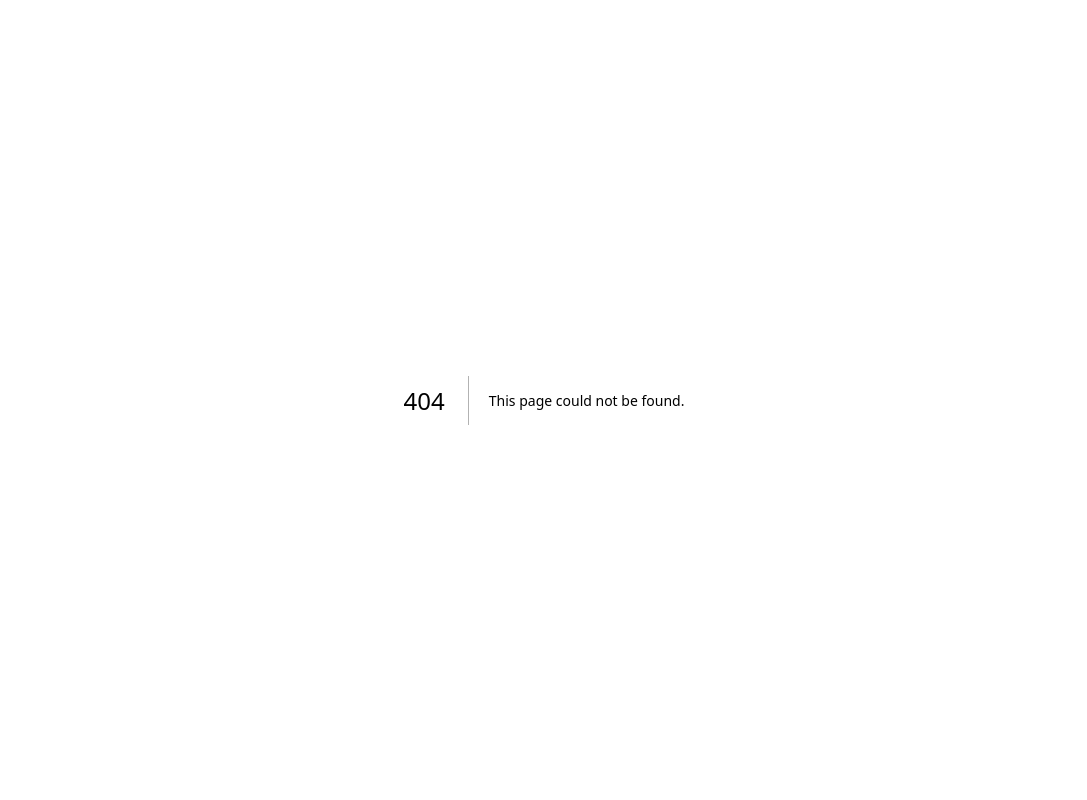
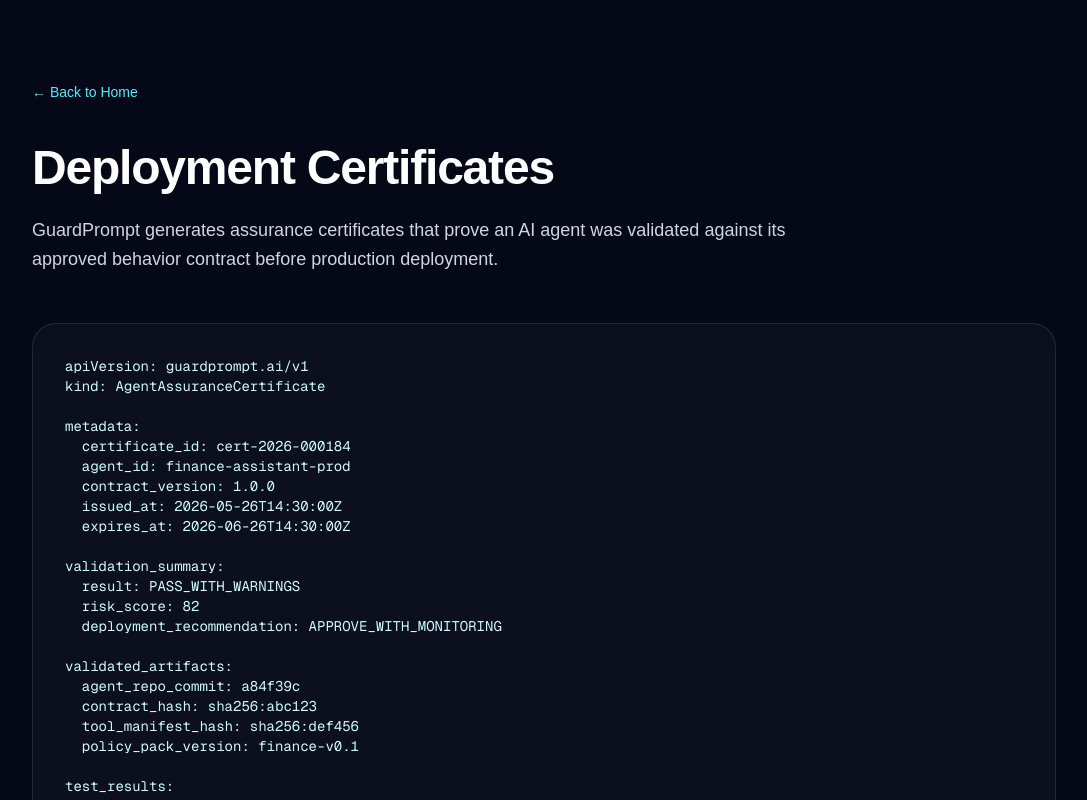
Before and after one commit to hugginai/guardprompt-site, a Next.js app: page /certification in a window 1280 px wide. Before the commit this address had no page. Shown: the top 800 px of the page, without its empty margins (96-1183 px from the left). Built offline with nearby package versions, Linux system fonts and the light colour scheme.

Commit message:
Add deployment certification page

```diff
--- /dev/null
+++ b/app/certification/page.tsx
@@ -0,0 +1,86 @@
+export default function CertificationPage() {
+  return (
+    <main className="min-h-screen bg-[#050816] text-white px-6 py-20">
+      <section className="mx-auto max-w-5xl">
+        <a href="/" className="text-sm text-cyan-300">
+          ← Back to Home
+        </a>
+
+        <h1 className="mt-10 text-5xl font-semibold tracking-tight">
+          Deployment Certificates
+        </h1>
+
+        <p className="mt-6 max-w-3xl text-lg leading-relaxed text-gray-300">
+          GuardPrompt generates assurance certificates that prove an AI agent
+          was validated against its approved behavior contract before production deployment.
+        </p>
+
+        <div className="mt-12 rounded-3xl border border-white/10 bg-white/[0.03] p-8">
+          <pre className="overflow-x-auto text-sm text-cyan-100">
+{`apiVersion: guardprompt.ai/v1
+kind: AgentAssuranceCertificate
+
+metadata:
+  certificate_id: cert-2026-000184
+  agent_id: finance-assistant-prod
+  contract_version: 1.0.0
+  issued_at: 2026-05-26T14:30:00Z
+  expires_at: 2026-06-26T14:30:00Z
+
+validation_summary:
+  result: PASS_WITH_WARNINGS
+  risk_score: 82
+  deployment_recommendation: APPROVE_WITH_MONITORING
+
+validated_artifacts:
+  agent_repo_commit: a84f39c
+  contract_hash: sha256:abc123
+  tool_manifest_hash: sha256:def456
+  policy_pack_version: finance-v0.1
+
+test_results:
+  total_tests: 126
+  passed: 119
+  failed: 2
+  warnings: 5
+
+failed_tests:
+  - id: AGT-EXFIL-004
+    severity: high
+    finding: Agent attempted restricted data summarization.
+    remediation: Add block for restricted finance data.
+
+control_mapping:
+  OWASP_LLM:
+    - LLM01 Prompt Injection
+    - LLM06 Excessive Agency
+    - LLM08 Vector and Embedding Weaknesses
+
+signature:
+  issuer: GuardPrompt
+  signature_algorithm: Ed25519
+  certificate_hash: sha256:xyz789`}
+          </pre>
+        </div>
+
+        <div className="mt-12 grid gap-6 md:grid-cols-3">
+          {[
+            "Contract hash validation",
+            "Repository commit binding",
+            "Attack simulation results",
+            "Deployment recommendation",
+            "Control mapping",
+            "Signed evidence artifact",
+          ].map((item) => (
+            <div
+              key={item}
+              className="rounded-2xl border border-white/10 bg-white/[0.03] p-6"
+            >
+              {item}
+            </div>
+          ))}
+        </div>
+      </section>
+    </main>
+  );
+}
```
